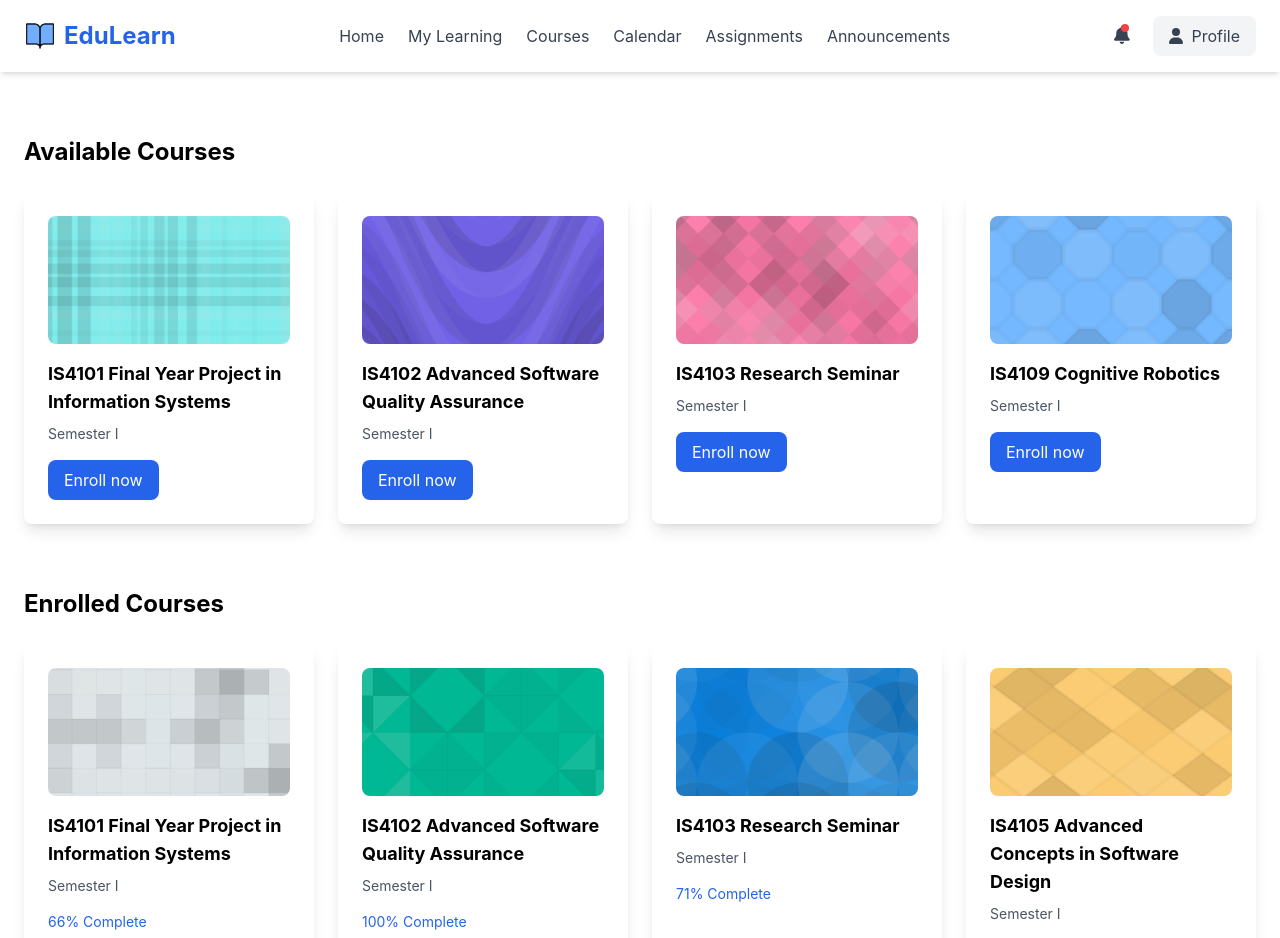
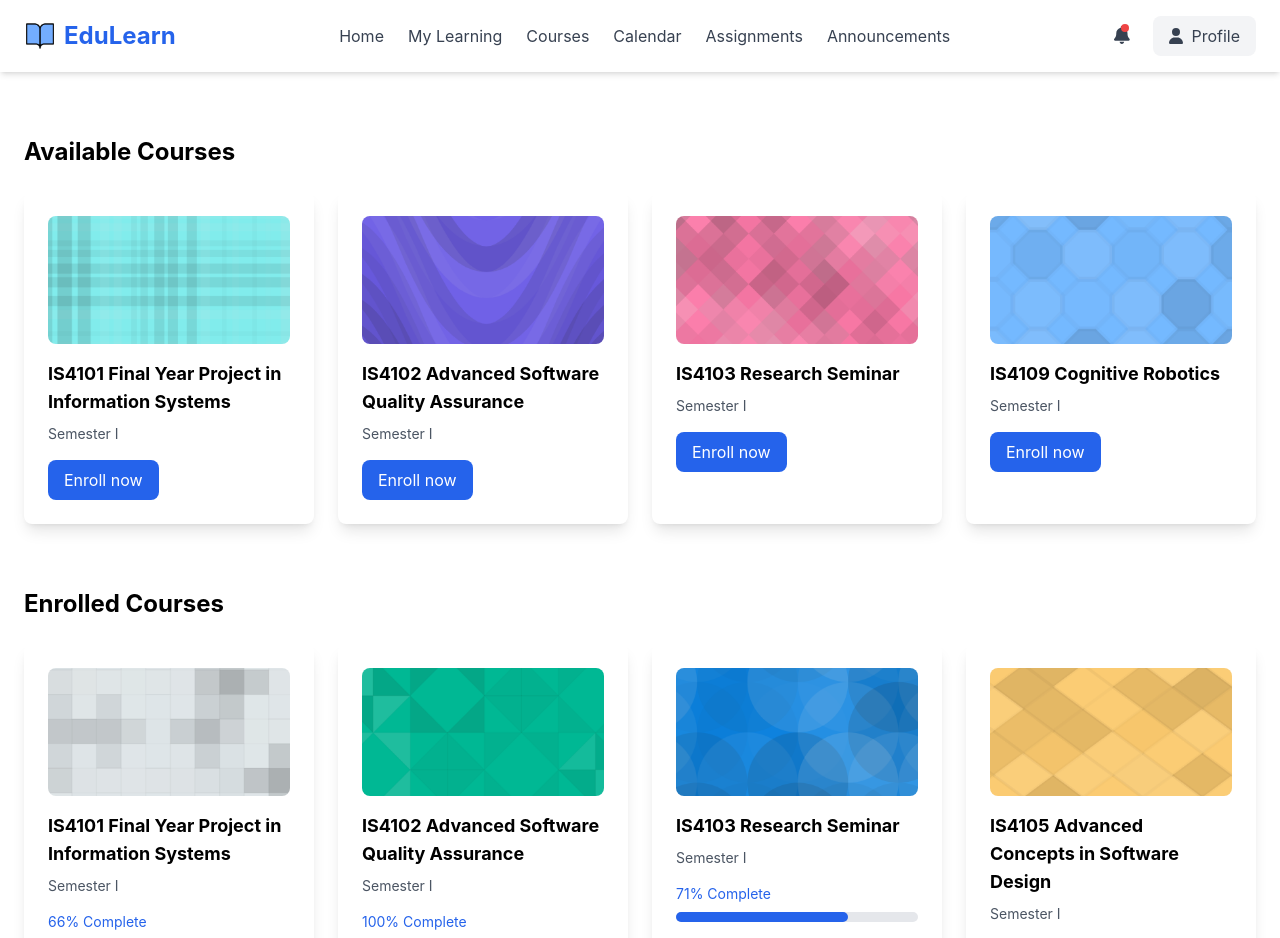
Before and after one commit to michellenikeetha/manual_adhd_lms, a React (Create React App) app: page /courses in a window 1280 px wide. Shown: the top 938 px of the page. Built offline with nearby package versions, Linux system fonts and the light colour scheme.

Commit message:
course page

```diff
--- a/src/components/CourseCard.jsx
+++ b/src/components/CourseCard.jsx
@@ -1,6 +1,7 @@
 // components/CourseCard.js
 import React, { useState } from 'react';
 import { CheckCircle } from 'lucide-react';
+import { motion } from 'framer-motion';
 
 const CourseCard = ({ course, isEnrolled }) => {
   const [showConfirm, setShowConfirm] = useState(false);
@@ -13,7 +14,11 @@ const CourseCard = ({ course, isEnrolled }) => {
   };
 
   return (
-    <div className="bg-white p-6 rounded-lg shadow-lg relative">
+    <motion.div
+      className="bg-white p-6 rounded-lg shadow-lg relative"
+      whileHover={{ scale: 1.05 }}
+      transition={{ type: "spring", stiffness: 300 }}
+    >
       <div
         className="h-32 bg-gray-200 rounded-lg mb-4 bg-cover bg-center"
         style={{ backgroundImage: `url(${course.imageUrl})` }}
@@ -22,7 +27,12 @@ const CourseCard = ({ course, isEnrolled }) => {
       <p className="text-sm text-gray-600">{course.semester}</p>
 
       {isEnrolled ? (
-        <p className="text-sm text-blue-600 mt-4">{course.progress}% Complete</p>
+        <div className="mt-4">
+          <p className="text-sm text-blue-600">{course.progress}% Complete</p>
+          <div className="w-full bg-gray-200 rounded-full h-2.5 mt-2">
+            <div className="bg-blue-600 h-2.5 rounded-full" style={{ width: `${course.progress}%` }}></div>
+          </div>
+        </div>
       ) : (
         <button
           className="mt-4 bg-blue-600 text-white py-2 px-4 rounded-lg hover:bg-blue-700 transition"
@@ -58,12 +68,17 @@ const CourseCard = ({ course, isEnrolled }) => {
       )}
 
       {showSuccess && (
-        <div className="fixed top-20 right-4 bg-green-500 text-white px-6 py-3 rounded-xl shadow-lg flex items-center gap-2 z-20">
+        <motion.div
+          className="fixed top-20 right-4 bg-green-500 text-white px-6 py-3 rounded-xl shadow-lg flex items-center gap-2 z-20"
+          initial={{ opacity: 0, y: -50 }}
+          animate={{ opacity: 1, y: 0 }}
+          exit={{ opacity: 0, y: -50 }}
+        >
           <CheckCircle className="w-5 h-5" />
           Enrollment Successful!
-        </div>
+        </motion.div>
       )}
-    </div>
+    </motion.div>
   );
 };
 
--- a/src/components/SignedInNavbar.jsx
+++ b/src/components/SignedInNavbar.jsx
@@ -3,11 +3,11 @@ import { Link } from 'react-router-dom';
 import logo from '../assets/logo.png';
 import { FontAwesomeIcon } from '@fortawesome/react-fontawesome';
 import { faBell, faComment, faCheckCircle, faFlag, faPlus, faUser } from '@fortawesome/free-solid-svg-icons';
+import { motion } from 'framer-motion';
 
 const Navbar = () => {
   const [showDropdown, setShowDropdown] = useState(false);
 
-  // Example notifications data
   const notifications = [
     { id: 1, icon: faComment, text: "Selena comments on your posts about Algorithm tasks", time: "20 minutes ago", color: "text-blue-600" },
     { id: 2, icon: faCheckCircle, text: "Well done! You have submitted your tasks of JavaScript 1", time: "Yesterday", color: "text-green-600" },
@@ -42,9 +42,11 @@ const Navbar = () => {
           </button>
 
           {showDropdown && (
-            <div
+            <motion.div
               className="absolute right-0 top-full mt-2 w-80 bg-white shadow-lg rounded-lg z-50"
-              style={{ marginTop: '0.5rem' }}
+              initial={{ opacity: 0, y: -20 }}
+              animate={{ opacity: 1, y: 0 }}
+              exit={{ opacity: 0, y: -20 }}
             >
               <div className="p-4">
                 {notifications.map((notification) => (
@@ -60,7 +62,7 @@ const Navbar = () => {
                   </div>
                 ))}
               </div>
-            </div>
+            </motion.div>
           )}
 
           <Link to="/profile" className="bg-gray-100 text-gray-700 py-2 px-4 rounded-lg flex items-center space-x-2">
```
